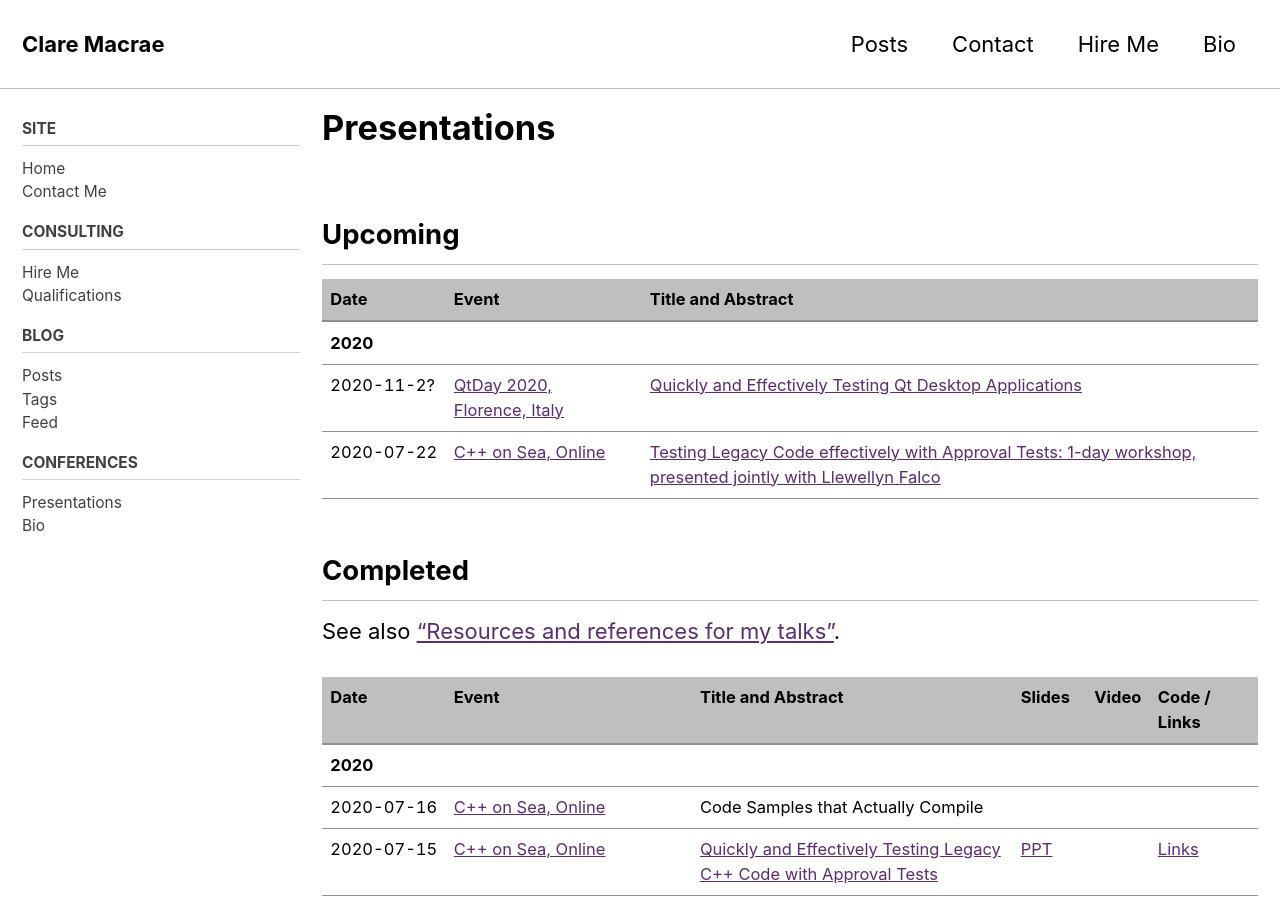
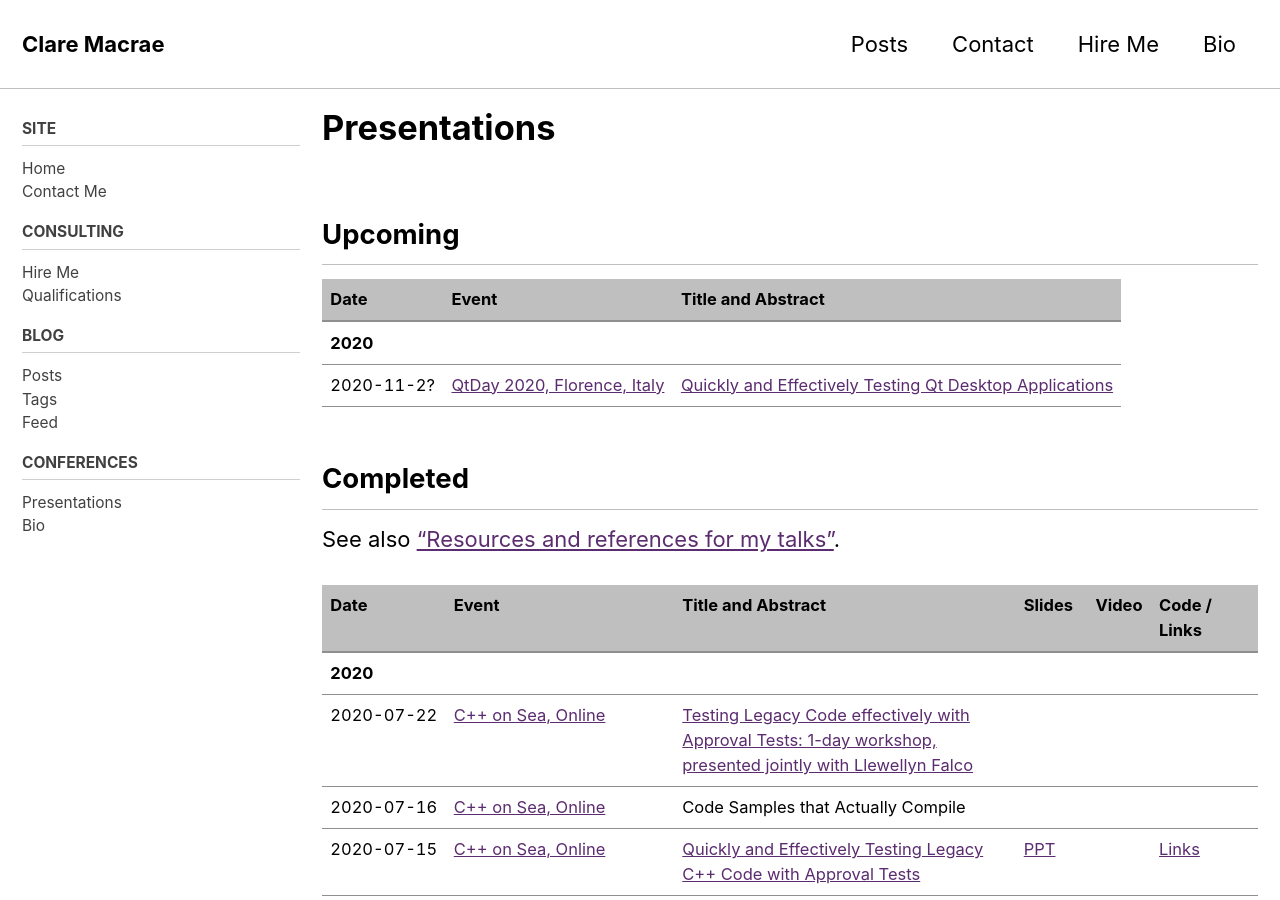
Before and after one commit to claremacrae/claremacrae.github.io, a Jekyll site: the page built from conferences/presentations.md, in a window 1280 px wide and 900 px high. Built offline with Jekyll 4.4.1, drawn with Linux system fonts in a browser that asks for light colours; cached includes are drawn as plain includes; nearby versions of some CDN libraries; some of the changed lines change nothing that is shown.

Commit message:
Move C++ on Sea workshop to Completed

```diff
--- a/conferences/presentations.md
+++ b/conferences/presentations.md
@@ -12,7 +12,6 @@ read_time: false
 | ----- | ----- | ------------------ |
 | **2020** | &nbsp; | &nbsp; |
 | <span class="text-tabular-dates">2020-11-2?</span> | [QtDay 2020, Florence,&nbsp;Italy](https://www.qtday.it/) | [Quickly and Effectively Testing Qt Desktop Applications](https://www.qtday.it/agenda/speakers/573234) |
-| <span class="text-tabular-dates">2020-07-22</span> | [C++ on Sea, Online](https://cpponsea.uk/) | [Testing Legacy Code effectively with Approval Tests: 1-day workshop, presented jointly with Llewellyn Falco](https://cpponsea.uk/2020/sessions/workshop_testing-legacy-code-effectively-with-approval-tests.html) |
 
 ## Completed
 
@@ -21,6 +20,7 @@ See also ["Resources and references for my talks"](https://github.com/claremacra
 | Date  | Event | Title and Abstract | Slides  | Video | Code / Links |
 | ----- | ----- | ------------------ | ------- | ----- | ------------ |
 | **2020** | &nbsp; | &nbsp; | &nbsp; | &nbsp; | &nbsp; |
+| <span class="text-tabular-dates">2020-07-22</span> | [C++ on Sea, Online](https://cpponsea.uk/) | [Testing Legacy Code effectively with Approval Tests: 1-day workshop, presented jointly with Llewellyn Falco](https://cpponsea.uk/2020/sessions/workshop_testing-legacy-code-effectively-with-approval-tests.html) | &nbsp; | &nbsp; | &nbsp; |
 | <span class="text-tabular-dates">2020-07-16</span> | [C++ on Sea, Online](https://cpponsea.uk/) | Code Samples that Actually Compile  | &nbsp; | &nbsp; | &nbsp; |
 | <span class="text-tabular-dates">2020-07-15</span> | [C++ on Sea, Online](https://cpponsea.uk/) | [Quickly and Effectively Testing Legacy C++ Code with Approval Tests](https://cpponsea.uk/2020/sessions/quickly-and-effectively-testing-legacy-cpp-code-with-approval-tests.html) | [PPT](https://www.slideshare.net/ClareMacrae/quickly-and-effectively-testing-legacy-c-code-with-approval-tests) | &nbsp; | [Links](https://github.com/claremacrae/talks/blob/main/Quickly_and_Effectively_Testing_Legacy_C++_Code_with_Approval_Tests.md#top) |
 | <span class="text-tabular-dates">2020-06-23</span> | [Cpp Europe #4, Online](https://cppeurope.com) | [How to use Approval Tests for C++ Effectively](https://cppeurope.com/sessions/session-with-clare-macrae/) | [PPT](https://www.slideshare.net/ClareMacrae/how-to-use-approval-tests-for-c-effectively) |  &nbsp; | [Links](https://github.com/claremacrae/talks/blob/main/How_to_use_Approval_Tests_for_C++_Effectively.md#top)
```
